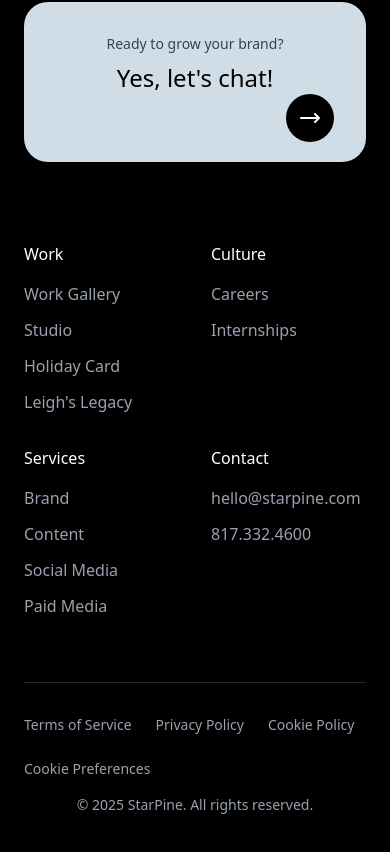
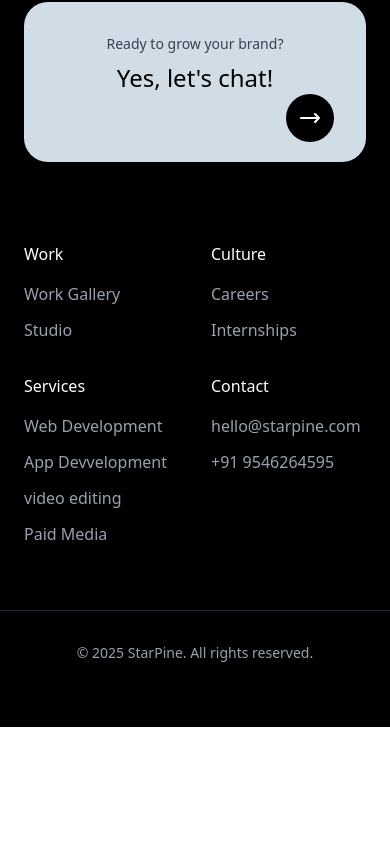
Before and after one commit to utkarsh-ladla/starpine, a Next.js app: page /about in a window 390 px wide. Shown: the part 6412-7264 px from the top of the page. After the commit the page ends 7139 px from the top, so only its background shows below. Built offline with nearby package versions, Linux system fonts and the light colour scheme.

Commit message:
updates correct the footer and making tjhings perfect

```diff
--- a/src/app/components/CaseStudiesSection.jsx
+++ b/src/app/components/CaseStudiesSection.jsx
@@ -57,7 +57,7 @@
 
 
       {/* Why Choose Us Section */}
-      <section className="py-20 px-6 w-full mx-auto text-center">
+      <section className="py-20 w-full mx-auto text-center">
         <h2 className="text-3xl md:text-4xl font-bold mb-4 text-gray-900">Why Choose Us</h2>
         <p className="text-lg text-gray-600 max-w-3xl mx-auto mb-12">
           We combine creativity, technology, and expertise to deliver solutions that help your business stand out. Here's why clients trust us:
--- a/src/app/components/Footer.jsx
+++ b/src/app/components/Footer.jsx
@@ -29,7 +29,7 @@
     };
   }, []);
   return (
-    <footer id="footer-element" className="bg-black min-h-[750px] text-gray-400 py-16 text-center relative overflow-hidden">
+    <footer id="footer-element" className="bg-black min-h-[650px] text-gray-400 py-16 text-center relative overflow-hidden">
       {/* Main Content Container */}
       <div className="w-full px-6 gap-11 relative z-20">
 
@@ -74,7 +74,7 @@
         </div>
 
         {/* Navigation Links */}
-        <div className="grid grid-cols-2 md:grid-cols-4 gap-8 mb-16 mx-auto text-left">
+        <div className="grid grid-cols-2 md:grid-cols-4 gap-8 mb-16 mx-auto text-left z-50">
 
           {/* Work Column */}
           <div>
@@ -82,8 +82,8 @@
             <ul className="space-y-3">
               <li><Link href="/work-gallery" className="hover:text-white transition-colors duration-200">Work Gallery</Link></li>
               <li><Link href="/studio" className="hover:text-white transition-colors duration-200">Studio</Link></li>
-              <li><Link href="/holiday-card" className="hover:text-white transition-colors duration-200">Holiday Card</Link></li>
-              <li><Link href="/legacy" className="hover:text-white transition-colors duration-200">Leigh's Legacy</Link></li>
+              {/* <li><Link href="/holiday-card" className="hover:text-white transition-colors duration-200">Holiday Card</Link></li>
+              <li><Link href="/legacy" className="hover:text-white transition-colors duration-200">Leigh's Legacy</Link></li> */}
             </ul>
           </div>
 
@@ -100,9 +100,9 @@
           <div>
             <h4 className="text-white font-medium mb-4">Services</h4>
             <ul className="space-y-3">
-              <li><Link href="/brand" className="hover:text-white transition-colors duration-200">Brand</Link></li>
-              <li><Link href="/content" className="hover:text-white transition-colors duration-200">Content</Link></li>
-              <li><Link href="/social-media" className="hover:text-white transition-colors duration-200">Social Media</Link></li>
+              <li><Link href="/brand" className="hover:text-white transition-colors duration-200">Web Development</Link></li>
+              <li><Link href="/content" className="hover:text-white transition-colors duration-200">App Devvelopment</Link></li>
+              <li><Link href="/social-media" className="hover:text-white transition-colors duration-200">video editing</Link></li>
               <li><Link href="/paid-media" className="hover:text-white transition-colors duration-200">Paid Media</Link></li>
             </ul>
           </div>
@@ -112,38 +112,33 @@
             <h4 className="text-white font-medium mb-4">Contact</h4>
             <ul className="space-y-3">
               <li><a href="mailto:hello@starpine.com" className="hover:text-white transition-colors duration-200">hello@starpine.com</a></li>
-              <li><a href="tel:817.332.4600" className="hover:text-white transition-colors duration-200">817.332.4600</a></li>
+              <li><a href="tel:817.332.4600" className="hover:text-white transition-colors duration-200">+91 9546264595</a></li>
             </ul>
           </div>
         </div>
 
         {/* Bottom Section */}
-        <div className="border-t border-gray-800 pt-8 mb-20">
-          <div className="flex flex-col md:flex-row justify-between items-center max-w-4xl mx-auto">
+      </div>
+        <div className="border-t border-gray-800 pt-8">
+          {/* <div className="flex flex-col md:flex-row justify-between items-center max-w-4xl mx-auto"> */}
 
           {/* Legal Links */}
-            <div className="flex flex-wrap gap-6 mb-4 md:mb-0">
+          {/* <div className="flex flex-wrap gap-6 mb-4 md:mb-0">
               <Link href="/terms" className="text-sm hover:text-white transition-colors duration-200">Terms of Service</Link>
               <Link href="/privacy" className="text-sm hover:text-white transition-colors duration-200">Privacy Policy</Link>
               <Link href="/cookies" className="text-sm hover:text-white transition-colors duration-200">Cookie Policy</Link>
               <button className="text-sm hover:text-white transition-colors duration-200">Cookie Preferences</button>
-            </div>
+            </div> */}
 
           {/* Copyright */}
           <p className="text-sm">© {new Date().getFullYear()} StarPine. All rights reserved.</p>
-          </div>
-        </div>
-      </div>
-
-      {/* Large StarPine Text with Transition Effect */}
-      <div className="absolute bottom-0 left-0 right-0 h-[350px] overflow-hidden">
+          <div className="absolute bottom-0 left-0 right-0 h-[350px] overflow-hidden z-0">
             <div className="relative h-full group">
               {/* Gradient overlay for smooth transition */}
               <div className="absolute top-0 left-0 right-0 h-32 bg-gradient-to-b from-black via-black/80 to-transparent z-10"></div>
 
               {/* StarPine text - positioned to show top half initially, animates on scroll and hover */}
-          <div className={`absolute left-1/2 transform -translate-x-1/2 transition-all duration-1000 ease-out ${
-            isVisible ? 'bottom-[-40%] group-hover:bottom-0' : 'bottom-[-60%]'
+              <div className={`absolute left-1/2 transform -translate-x-1/2 transition-all duration-1000 ease-out ${isVisible ? 'bottom-[-40%] group-hover:bottom-0' : 'bottom-[-60%]'
                 }`}>
                 <p className="text-[clamp(140px,22vw,380px)] font-bold text-white/5 tracking-wider leading-none whitespace-nowrap transition-all duration-1000 group-hover:text-white/20 group-hover:scale-105 pointer-events-auto cursor-pointer select-none">
                   starpine
@@ -151,6 +146,10 @@
               </div>
             </div>
           </div>
+          {/* </div> */}
+        </div>
+
+      {/* Large StarPine Text with Transition Effect */}
     </footer>
   );
 }
--- a/src/app/components/HomePage.jsx
+++ b/src/app/components/HomePage.jsx
@@ -148,7 +148,7 @@
 const ServiceCard = ({ title, description, bgColor, textColor, accentColor, borderColor, services }) => {
   return (
     <div
-      className={`${bgColor} ${textColor} ${borderColor} rounded-3xl p-8 min-h-[480px] min-w-[380px] flex flex-col justify-between border shadow-sm hover:shadow-lg transition-all duration-300 hover:-translate-y-1`}
+      className={` ${bgColor} ${textColor} ${borderColor} rounded-3xl p-8 min-h-[480px] min-w-[380px] flex flex-col justify-between border shadow-lg hover:shadow-lg transition-all duration-300 hover:-translate-y-1`}
     >
       {/* Header with accent color */}
       <div className="flex-1">
@@ -185,7 +185,7 @@
 };
 
   return (
-    <main className="min-h-screen text-gray-800 bg-gray-50">
+    <main className="p-16 min-h-screen text-gray-800 ">
       {/* Hero Section */}
       <section className="relative flex flex-col items-center justify-center text-center py-20 px-6 bg-white">
         <h1 className="text-5xl md:text-6xl font-extrabold mb-6 text-gray-900 leading-tight">
@@ -205,7 +205,7 @@
         </div>
       </section>
 
-      <div className="bg-white flex w-full h-[800px] justify-center items-center px-16  ">
+      <div className="bg-white flex w-full h-[800px] justify-center items-center">
         <video
            src="/video/home_vdo.mp4"
           // src="https://v.ftcdn.net/00/48/31/12/700_F_48311251_QBFZ12uyt4op5MORsYTYiTxn6AXu1ZhI_ST.mp4"
```
Lines whose indentation alone changed are shown as unchanged.
